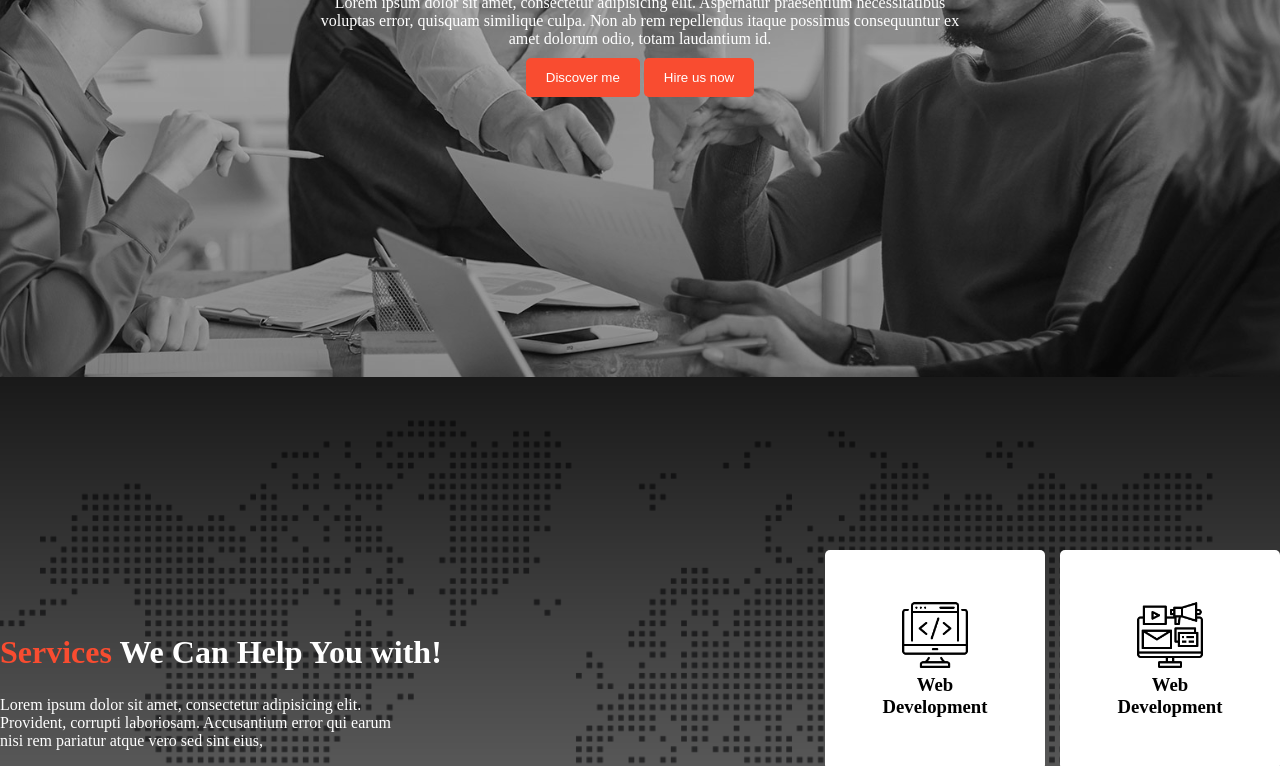
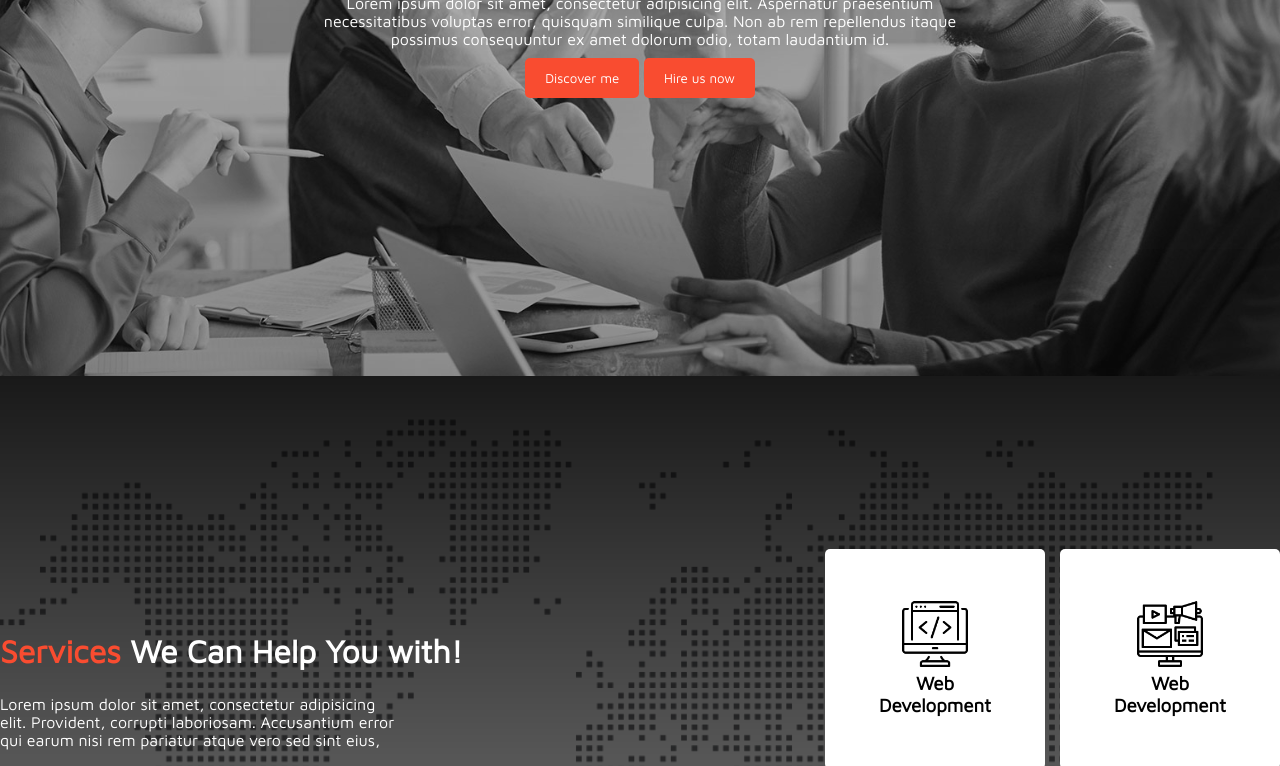
Before and after one commit to noushadzaman/digital-agency-web-design, a plain HTML site: page index.html in a window 1280 px wide. Shown: the part 508-1274 px from the top of the page. Drawn offline with Linux system fonts and the light colour scheme.

Commit message:
font added

```diff
--- a/style.css
+++ b/style.css
@@ -1,6 +1,10 @@
+@import url('https://fonts.googleapis.com/css2?family=Manrope:wght@400;500;600;700;800&family=Maven+Pro&display=swap');
+
 * {
     padding: 0;
     margin: 0;
+    font-family: 'Manrope', sans-serif;
+    font-family: 'Maven Pro', sans-serif;
 }
 
 nav {
@@ -202,22 +206,27 @@ a {
     text-decoration: none;
     color: white;
 }
+
 li {
     list-style: none;
     margin-top: 20px;
 }
-.footer-description{
+
+.footer-description {
     width: 80%;
     margin-bottom: 30px;
 }
-.card-description{
+
+.card-description {
     margin-left: 15px;
     margin-right: 15px;
 }
-nav  a:hover{
+
+nav a:hover {
     color: #f94c30;
 }
-.socials{
+
+.socials {
     width: 50px;
     margin-right: 25px;
 }
```
